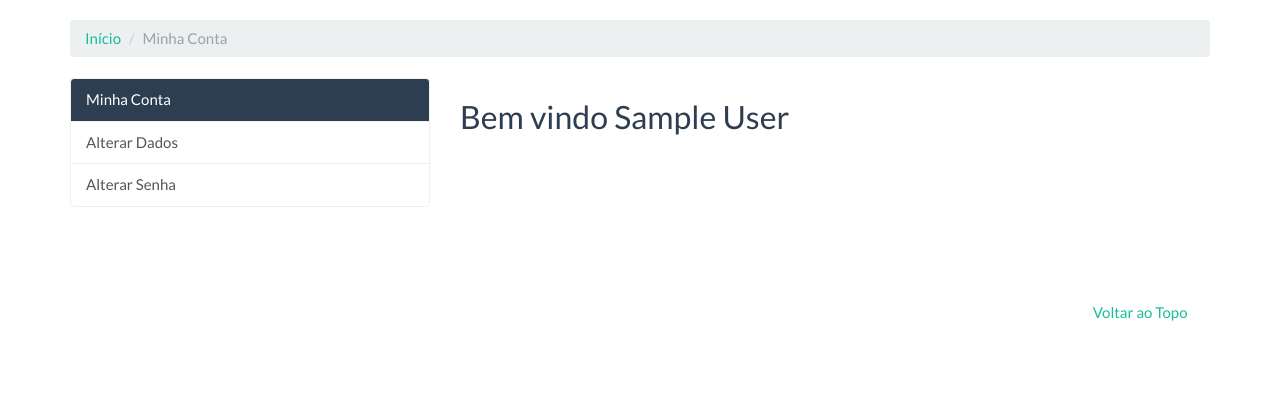
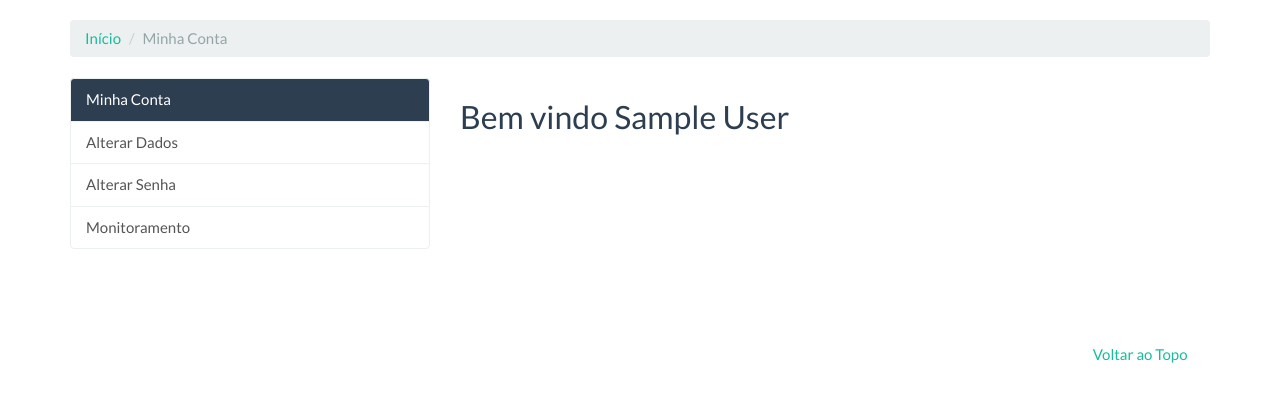
Before and after one commit to cesarbcruz/ProjectMobileHealth, a Django app: a page that uses accounts/templates/accounts/index.html in a window 1280 px wide. Shown: the part 60-462 px from the top of the page. Run offline with Django 3.2, Linux system fonts and the light colour scheme; the visitor is signed in with stand-in values (Sample User, id 1); some libraries are stand-ins or nearby versions.

Commit message:
modulo view monitoring

```diff
--- a/accounts/templates/accounts/index.html
+++ b/accounts/templates/accounts/index.html
@@ -10,9 +10,11 @@
 <div class="row">
     <div class="col-md-4">
         <div class="list-group">
-          <a href="#" class="list-group-item active">Minha Conta</a>
+          <a href="{% url 'accounts:index' %}" class="list-group-item active">Minha Conta</a>
           <a href="{% url 'accounts:update_user' %}" class="list-group-item">Alterar Dados</a>
           <a href="{% url 'accounts:update_password' %}" class="list-group-item">Alterar Senha</a>
+          <a href="{% url 'monitoring' %}" class="list-group-item">Monitoramento</a>
+
         </div>
     </div>
     <div class="col-md-8">
--- a/core/templates/solution.html
+++ b/core/templates/solution.html
@@ -24,7 +24,7 @@ Saúde Móvel | {{ block.super }}
         <div class="panel-heading"><h3><i class="fa fa-globe" aria-hidden="true"></i> Sistema web para gestão da saúde</i>
         </h3></div>
         <div class="panel-body">
-            <p>A qualquer hora e lugar, será possível consultar o prontuário médico ou monitorar em tempo real a saúde dos pacientes.</p>
+            <p>A qualquer hora e lugar, médicos poderão consultar o prontuário médico ou monitorar em tempo real a saúde dos pacientes.</p>
             <p><a class="btn btn-primary" href="{% url 'monitoring' %}">Veja uma demonstração</a></p>
         </div>
     </div>
```
